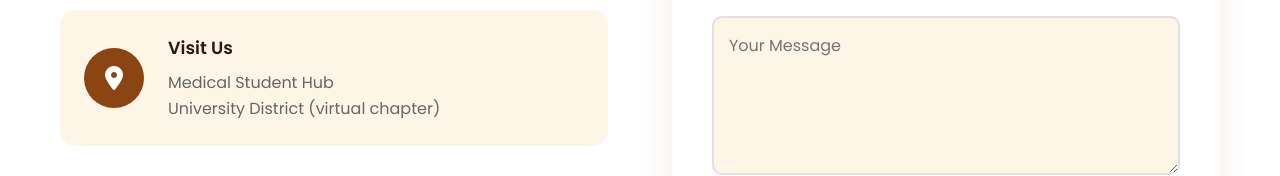
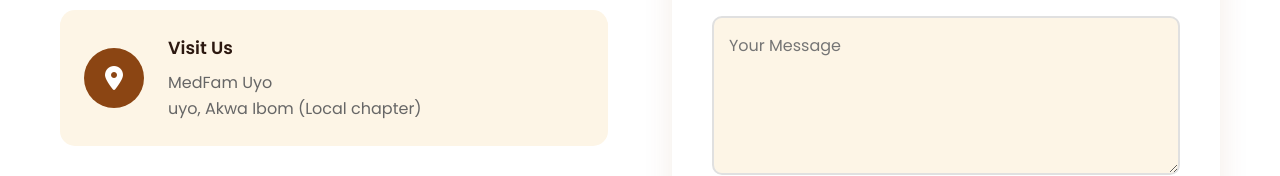
Before and after one commit to Med-Fam/MedFam, a website: page index.html in a window 1280 px wide. Shown: the part 8107-8283 px from the top of the page. Drawn offline with Linux system fonts and the light colour scheme.

Commit message:
Update index.html

```diff
--- a/index.html
+++ b/index.html
@@ -293,7 +293,7 @@
                         <div class="contact-icon"><i class="fas fa-map-marker-alt"></i></div>
                         <div class="contact-details">
                             <h4>Visit Us</h4>
-                            <p>Medical Student Hub<br>University District (virtual chapter)</p>
+                            <p>MedFam Uyo<br>uyo, Akwa Ibom (Local chapter)</p>
                         </div>
                     </div>
 
```
